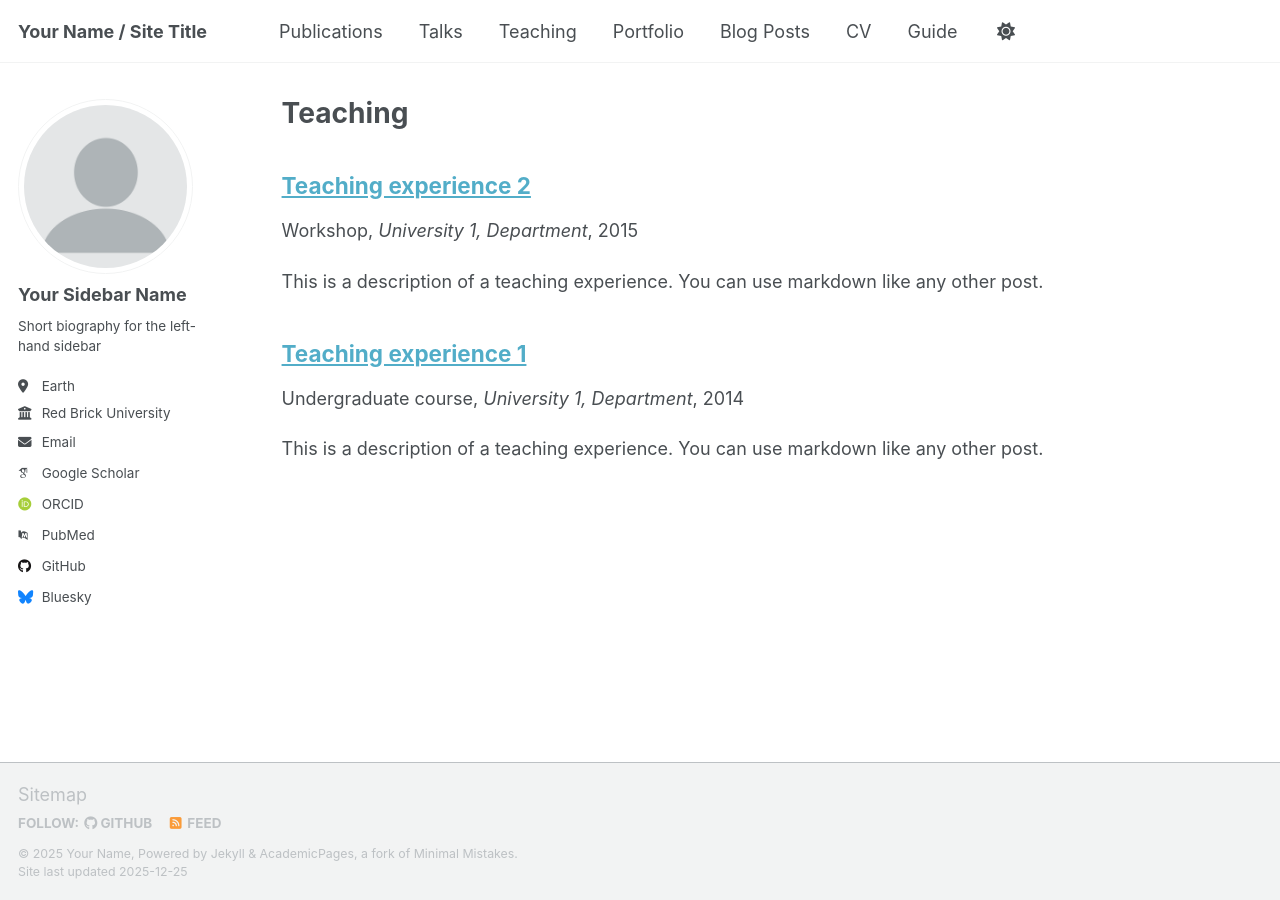
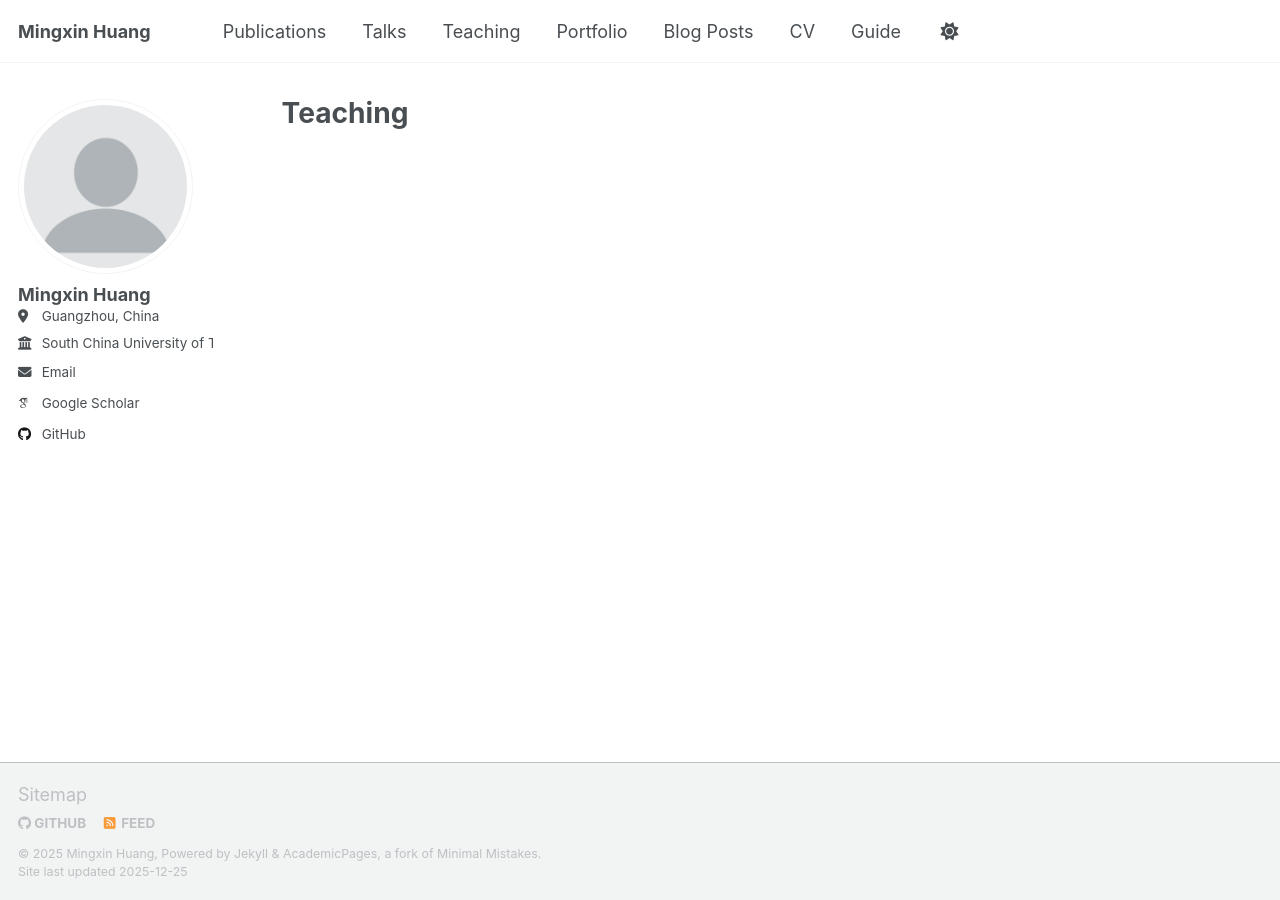
Before and after one commit to mxin262/mxin262.github.io, a Jekyll site: the page built from _pages/teaching.html, in a window 1280 px wide. Built offline with Jekyll 4.4.1, drawn with Linux system fonts in a browser that asks for light colours; some web fonts are replaced; a script that is not in the unit is left out; part of the change alters nothing that is shown.

Commit message:
Update _config.yml

```diff
--- a/_config.yml
+++ b/_config.yml
@@ -3,97 +3,23 @@
 # This config file is meant for settings that affect your entire site, values
 # which you are expected to set up once and rarely need to edit after that.
 # For technical reasons, this file is *NOT* reloaded automatically when you use
-# `jekyll serve -l -H localhost`. If you change this file, please restart the
-# server process.
-
-# Basic Site Settings
-locale                   : "en-US"
-site_theme               : "default" # Currently available options are "default", "air"
-title                    : "Your Name / Site Title"
-title_separator          : "-"
-name                     : &name "Your Name"
-description              : &description "personal description"
-url                      : https://academicpages.github.io # the base hostname & protocol for your site e.g. "https://[your GitHub username].github.io" or if you already have some other page hosted on Github then use "https://[your GitHub username].github.io/[Your Repo Name]"
-baseurl                  : "" # the subpath of your site, e.g. "/blog"
-repository               : "academicpages/academicpages.github.io"
-
-# Site Author - The following control what appear as part of the author content on the side bar.
-#               If a field is blank the icon and link will not appear, otherwise it will be shown.
-#               Additional customization can be done by editing /_includes/author-profile.html
-author:
-  # Biographic information
-  avatar           : "profile.png"
-  name             : "Your Sidebar Name"
-  pronouns         : # example: "she/her"
-  bio              : "Short biography for the left-hand sidebar"
-  location         : "Earth"
-  employer         : "Red Brick University"
-  uri              : # URL
-  email            : "none@example.org"
-
-  # Academic websites
-  academia         : # URL
-  arxiv            : # URL - Update with the correct link to your profile
-  googlescholar    : "https://scholar.google.com/citations?user=PS_CX0AAAAAJ"
-  inspire-hep      : # URL
-  impactstory      : # URL
-  orcid            : "http://orcid.org/yourorcidurl"
-  semantic         : # URL
-  pubmed           : "https://www.ncbi.nlm.nih.gov/pubmed/?term=john+snow"
-  researchgate     : # URL
-  scopus           : # URL
-
-  # Repositories and software development
-  bitbucket        : # Username - Update with your username on the site
-  codepen          : # Username
-  dribbble         : # Username
-  github           : "academicpages"
-  kaggle           : # Username
-  stackoverflow    : # User number or user number and name (i.e., use "1" or "1/jeff-atwood")
-
-  # Social media
-  artstation       : # Username
-  bluesky          : "bsky.app" # Replace this with you Bluesky username
-  facebook         : # Username
-  flickr           : # Username
-  foursquare       : # Username
-  goodreads        : # Username
-  google_plus      : # Username
-  keybase          : # Username
-  instagram        : # Username
-  lastfm           : # Username
-  linkedin         : # Username
-  mastodon         : # URL
-  medium           : # URL
-  pinterest        : # Username
-  soundcloud       : # Username
-  steam            : # Username
-  telegram         : # URL
-  tumblr           : # Username
-  twitter          : # Username for X / Twitter
-  vine             : # Username
-  weibo            : # Username
-  wikipedia        : # Username
-  xing             : # Username
-  youtube          : # Username
-  zhihu            : # Username
-
-# Publication Category - The following the list of publication categories and their headings
-publication_category:
-  books:
-    title: 'Books'
-  manuscripts:
-    title: 'Journal Articles'
-  conferences:
-    title: 'Conference Papers'
+# `jekyll serve`. If you change this file, please restart the server process.
 
 # Site Settings
+locale                   : "Guangzhou"
+title                    : "Mingxin Huang"
+title_separator          : "-"
+name                     : &name "Mingxin Huang"
+description              : &description "Ph.D. Candidate @South China University of Technology, advised by Prof. Lianwen Jin and Prof. Yuliang Liu. I was fortunate to work with Prof. Xiang Bai. Research focus on OCR, MLLMs."
+url                      : https://mxin262.github.io # 请替换为实际的GitHub Pages地址
+baseurl                  : "" # the subpath of your site, e.g. "/blog"
+repository               : "mxin262/mxin262.github.io" # 请替换为实际的仓库名
 teaser                   :  # filename of teaser fallback teaser image placed in /images/, .e.g. "500x300.png"
 breadcrumbs              : false # true, false (default)
 words_per_minute         : 160
 future                   : true
 read_more                : "disabled" # if enabled, adds "Read more" links to excerpts
-talkmap_link             : false      #change to true to add link to talkmap on talks page
+talkmap_link             : false #change to true to add link to talkmap on talks page
 comments:
   provider               : # false (default), "disqus", "discourse", "facebook", "google-plus", "staticman", "custom"
   disqus:
@@ -121,9 +47,7 @@ staticman:
       options:
         format           : "iso8601" # "iso8601" (default), "timestamp-seconds", "timestamp-milliseconds"
 atom_feed:
-  hide                   : false     # change to true to hide the RSS feed in the footer
   path                   : # blank (default) uses feed.xml
-
 
 # SEO Related
 google_site_verification :
@@ -131,16 +55,14 @@ bing_site_verification   :
 alexa_site_verification  :
 yandex_site_verification :
 
-
 # Social Sharing
 twitter:
-  username               : &twitter
+  username               :
 facebook:
   username               :
   app_id                 :
   publisher              :
-og_image                 :  # Social media default site image
-og_description           :  # Social media default site image description
+og_image                 :  # Open Graph/Twitter default site image
 # For specifying social profiles
 # - https://developers.google.com/structured-data/customize/social-profiles
 social:
@@ -151,9 +73,48 @@ social:
 
 # Analytics
 analytics:
-  provider               :  "false" # false (default), "google", "google-universal", "google-analytics-4", "custom"
+  provider               :  "google-universal" # false (default), "google", "google-universal", "custom"
   google:
     tracking_id          :
+
+
+# Site Author
+author:
+  name             : "Mingxin Huang"
+  avatar           : "profile.png" # 请替换为实际的头像文件名
+  bio              : #
+  location         : "Guangzhou, China"
+  employer         : "South China University of Technology"
+  #pubmed           : "https://www.ncbi.nlm.nih.gov/pubmed/?term=john+snow"
+  googlescholar    : "https://scholar.google.com/citations?user=0pZKNz8AAAAJ"
+  email            : "huangmingxin21@foxmail.com"
+  #researchgate     :  # example: "https://www.researchgate.net/profile/yourprofile"
+  uri              :
+  bitbucket        :
+  codepen          :
+  dribbble         :
+  flickr           :
+  facebook         :
+  foursquare       :
+  github           : "mxin262" # 根据简历中的GitHub链接填写
+  google_plus      :
+  keybase          :
+  instagram        :
+  impactstory      : #"https://profiles.impactstory.org/u/xxxx-xxxx-xxxx-xxxx"
+  lastfm           :
+  linkedin         : # 如需添加LinkedIn链接请填写
+  #orcid            : "http://orcid.org/yourorcidurl"
+  pinterest        :
+  soundcloud       :
+  stackoverflow    : # http://stackoverflow.com/users/123456/username
+  steam            :
+  tumblr           :
+  twitter          : # 如需添加Twitter账号请填写
+  vine             :
+  weibo            : # 如需添加微博账号请填写
+  xing             :
+  youtube          :
+  wikipedia        :
 
 
 # Reading Files
@@ -166,26 +127,23 @@ exclude:
   - "*.sublime-workspace"
   - .asset-cache
   - .bundle
-  - .github
   - .jekyll-assets-cache
   - .sass-cache
+  - CHANGELOG
+  - Capfile
+  - Gemfile
+  - Gruntfile.js
+  - LICENSE
+  - README
+  - Rakefile
   - assets/js/_main.js
   - assets/js/plugins
   - assets/js/vendor
-  - CHANGELOG
-  - Capfile
   - config
-  - Dockerfile
-  - Gemfile
-  - Gruntfile.js
   - gulpfile.js
-  - LICENSE
-  - local
   - log
   - node_modules
-  - package.json*
-  - Rakefile
-  - README
+  - package.json
   - tmp
   - vendor
 keep_files:
@@ -215,23 +173,20 @@ kramdown:
   enable_coderay: false
 
 
-# These settings control the types of collections used by the template
+# Collections
 collections:
-  teaching:
-    output: true
-    permalink: /:collection/:path/
   publications:
     output: true
     permalink: /:collection/:path/
-  portfolio:
-    output: true
+  cv:
+    output: false
     permalink: /:collection/:path/
-  talks:
-    output: true
+  projects:
+    output: false
     permalink: /:collection/:path/
 
 
-# These settings control how pages and collections are included in the site
+# Defaults
 defaults:
   # _posts
   - scope:
@@ -251,15 +206,6 @@ defaults:
     values:
       layout: single
       author_profile: true
-  # _teaching
-  - scope:
-      path: ""
-      type: teaching
-    values:
-      layout: single
-      author_profile: true
-      share: true
-      comments: true
   # _publications
   - scope:
       path: ""
@@ -269,24 +215,6 @@ defaults:
       author_profile: true
       share: true
       comments: true
-  # _portfolio
-  - scope:
-      path: ""
-      type: portfolio
-    values:
-      layout: single
-      author_profile: true
-      share: true
-      comment: true
-  # _talks
-  - scope:
-      path: ""
-      type: talks
-    values:
-      layout: talk
-      author_profile: true
-      share: true
-
 
 # Sass/SCSS
 sass:
@@ -298,25 +226,22 @@ sass:
 permalink: /:categories/:title/
 # paginate: 5 # amount of posts to show
 # paginate_path: /page:num/
-timezone: Etc/UTC # http://en.wikipedia.org/wiki/List_of_tz_database_time_zones
+timezone: Asia/Shanghai # 更换为中国时区
 
 
 # Plugins
 plugins:
-  - jekyll-feed
-  - jekyll-gist
   - jekyll-paginate
   - jekyll-sitemap
+  - jekyll-gist
+  - jekyll-feed
   - jekyll-redirect-from
-  - jemoji
-
-# Mimic GitHub Pages with --safe
+# mimic GitHub Pages with --safe
 whitelist:
-  - jekyll-feed
-  - jekyll-gist
   - jekyll-paginate
   - jekyll-sitemap
-  - jekyll-redirect-from
+  - jekyll-gist
+  - jekyll-feed
   - jemoji
 
 
```
